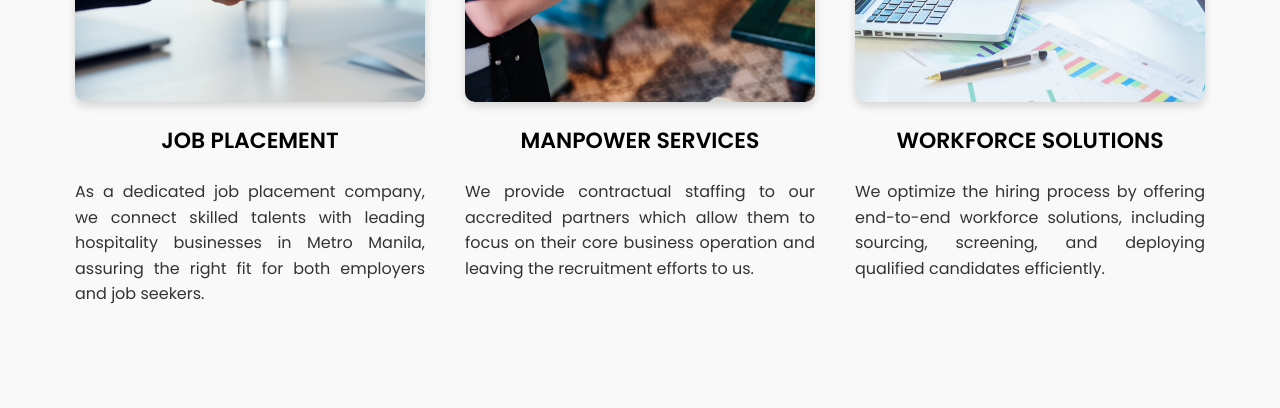
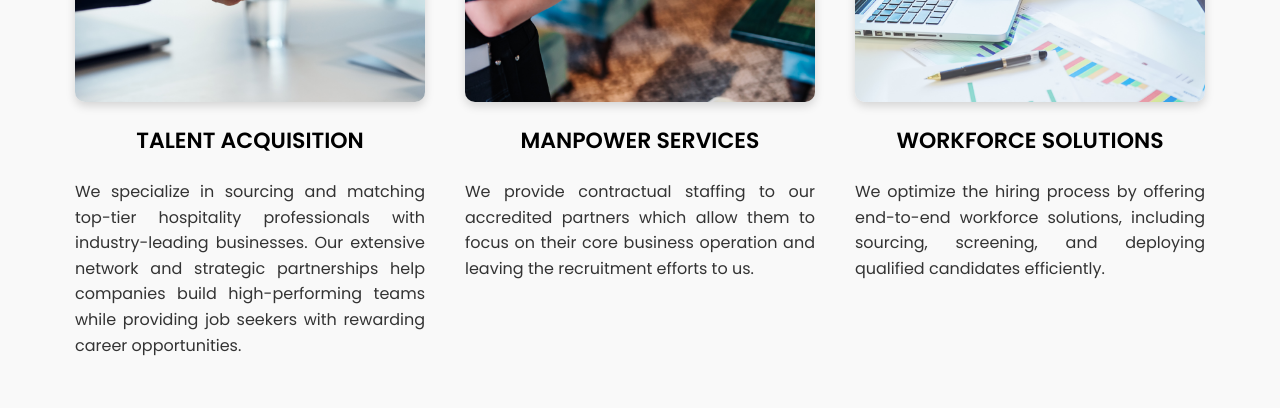
Before and after one commit to wassmiah/Brookside, a React (Create React App) app: page / in a window 1280 px wide. Shown: the part 1840-2248 px from the top of the page. Built offline with nearby package versions, Linux system fonts and the light colour scheme; a web font is replaced by a local one.

Commit message:
Update Home.js

```diff
--- a/src/Home.js
+++ b/src/Home.js
@@ -95,10 +95,11 @@ function Home() {
         <div className="services-container">
           <div className="service-box">
             <img src="/services/placement.png" alt="Placement" className="service-image" />
-            <h3 className="service-title">JOB PLACEMENT</h3>
+            <h3 className="service-title">TALENT ACQUISITION</h3>
             <p>
-              As a dedicated job placement company, we connect skilled talents with leading hospitality
-              businesses in Metro Manila, assuring the right fit for both employers and job seekers.
+              We specialize in sourcing and matching top-tier hospitality professionals with industry-leading
+              businesses. Our extensive network and strategic partnerships help companies build high-performing
+              teams while providing job seekers with rewarding career opportunities.
             </p>
           </div>
           <div className="service-box">
```
